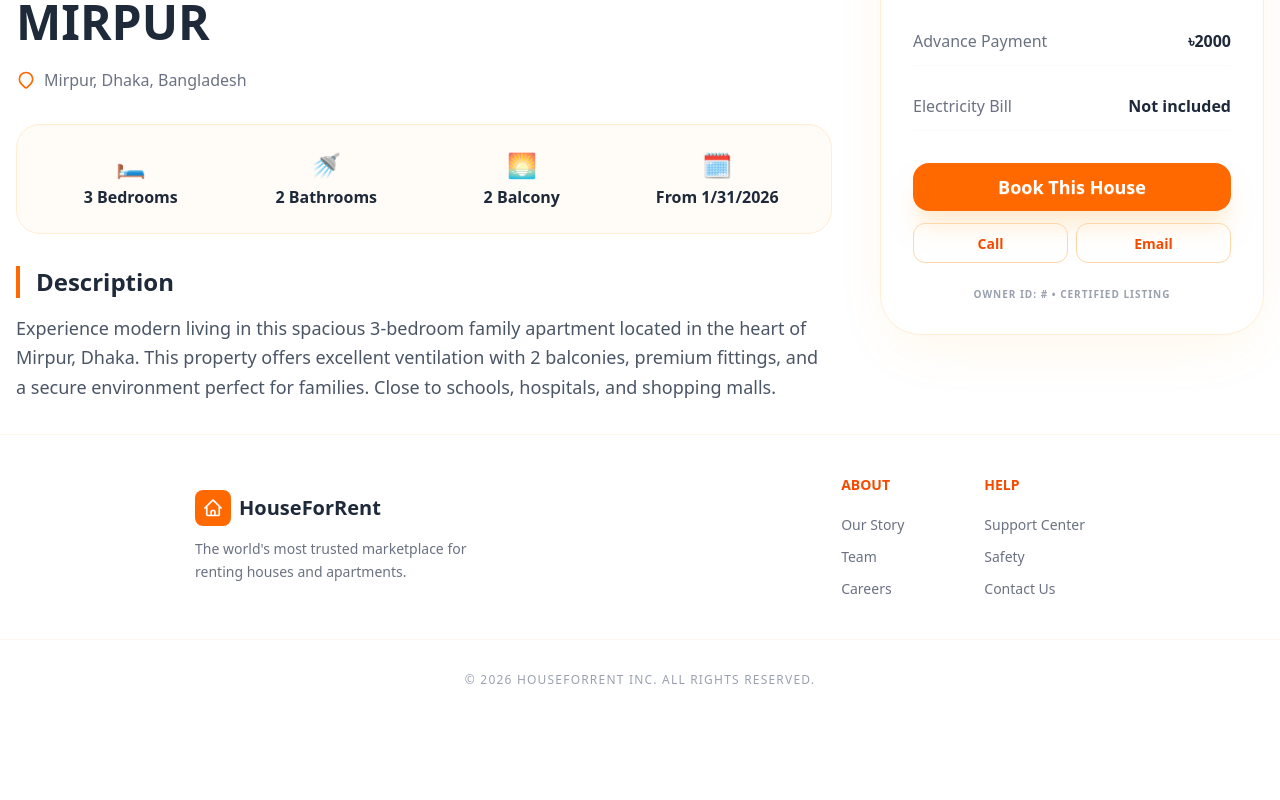
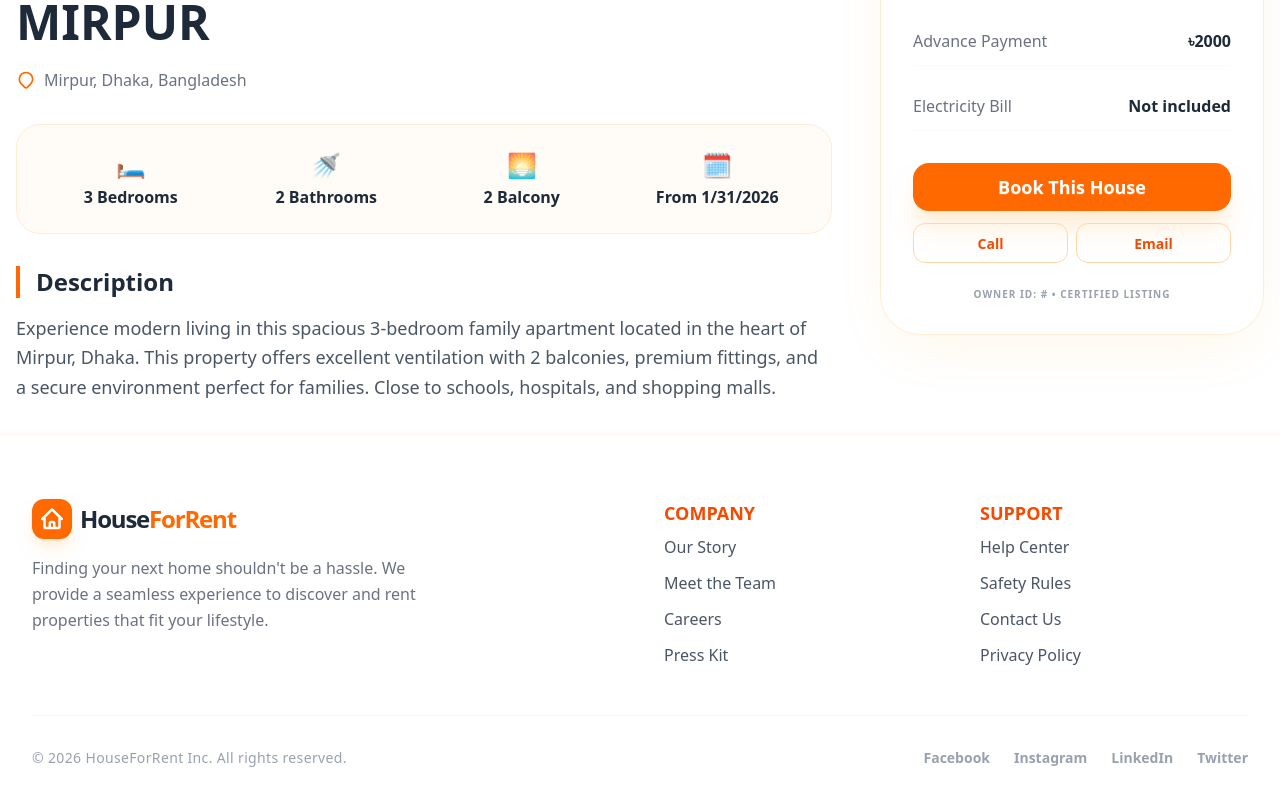
Before and after one commit to likhonsorkar/house-for-rent-react-frontend, a React (Vite) app: page /homeads/1 in a window 1280 px wide. Shown: the part 742-1542 px from the top of the page. Before the commit the page ends 1438 px from the top, so only its background shows below. Built offline with nearby package versions, Linux system fonts and the light colour scheme.

Commit message:
Some Update

```diff
--- a/src/components/Footer.jsx
+++ b/src/components/Footer.jsx
@@ -1,45 +1,72 @@
 import React from 'react';
 
 const Footer = () => {
+    const socialLinks = [
+        { label: "Facebook", url: "#" },
+        { label: "Instagram", url: "#" },
+        { label: "LinkedIn", url: "#" },
+        { label: "Twitter", url: "#" },
+    ];
     return (
-        <footer>
-           <div className="footer footer-center md:footer p-10 bg-white border-t border-orange-50 text-base-content lg:justify-items-center">
-             {/* LEFT: Branding */}
-            <div className="flex flex-col items-center md:items-start gap-3">
+        <footer className="bg-white border-t border-orange-50 pt-16 pb-8 px-4 md:px-8">
+            <div className="container mx-auto">
+                {/* Main Content Grid */}
+                <div className="grid grid-cols-1 md:grid-cols-2 lg:grid-cols-4 gap-12 mb-12">
+                    {/* LEFT: Branding Section */}
+                    <div className="lg:col-span-2 flex flex-col items-center md:items-start space-y-4 text-center md:text-left">
                         <div className="flex items-center gap-2">
-                <div className="bg-orange-500 p-2 rounded-lg">
-                    <svg xmlns="http://www.w3.org/2000/svg" fill="none" viewBox="0 0 24 24" strokeWidth={2} stroke="white" className="w-5 h-5">
+                            <div className="bg-orange-500 p-2 rounded-xl shadow-lg shadow-orange-100">
+                                <svg xmlns="http://www.w3.org/2000/svg" fill="none" viewBox="0 0 24 24" strokeWidth={2.5} stroke="white" className="w-6 h-6">
                                     <path strokeLinecap="round" strokeLinejoin="round" d="m2.25 12 8.954-8.955c.44-.439 1.152-.439 1.591 0L21.75 12M4.5 9.75v10.125c0 .621.504 1.125 1.125 1.125H9.75v-4.875c0-.621 1.125-1.125 1.125-1.125h2.25c.621 0 1.125.504 1.125 1.125V21h4.125c.621 0 1.125-.504 1.125-1.125V9.75M8.25 21h8.25" />
                                 </svg>
                             </div>
-                <span className="font-black text-xl text-gray-800">HouseForRent</span>
+                            <span className="font-black text-2xl tracking-tighter text-gray-800">
+                                House<span className="text-orange-500">ForRent</span>
+                            </span>
                         </div>
-                <p className="max-w-xs text-center md:text-left text-gray-500 text-sm leading-relaxed">
-                The world's most trusted marketplace for renting houses and apartments.
+                        <p className="max-w-sm text-gray-500 text-base leading-relaxed">
+                            Finding your next home shouldn't be a hassle. We provide a seamless experience to discover and rent properties that fit your lifestyle.
                         </p>
                     </div>
-            {/* RIGHT: Navigation Links (Responsive flex) */}
-            <div className="grid grid-cols-2 md:flex md:gap-20 text-center md:text-left">
-                <nav className="flex flex-col gap-3">
-                <h6 className="footer-title text-orange-600 opacity-100 font-bold">About</h6>
-                <a className="link link-hover text-gray-500 text-sm">Our Story</a>
-                <a className="link link-hover text-gray-500 text-sm">Team</a>
-                <a className="link link-hover text-gray-500 text-sm">Careers</a>
+                    {/* MIDDLE: About Links */}
+                    <div className="flex flex-col items-center md:items-start space-y-4">
+                        <h6 className="footer-title text-orange-600 opacity-100 font-bold text-lg mb-2">Company</h6>
+                        <nav className="flex flex-col space-y-3 items-center md:items-start">
+                            <a className="link link-hover text-gray-600 hover:text-orange-500 transition-colors">Our Story</a>
+                            <a className="link link-hover text-gray-600 hover:text-orange-500 transition-colors">Meet the Team</a>
+                            <a className="link link-hover text-gray-600 hover:text-orange-500 transition-colors">Careers</a>
+                            <a className="link link-hover text-gray-600 hover:text-orange-500 transition-colors">Press Kit</a>
                         </nav>
-                <nav className="flex flex-col gap-3">
-                <h6 className="footer-title text-orange-600 opacity-100 font-bold">Help</h6>
-                <a className="link link-hover text-gray-500 text-sm">Support Center</a>
-                <a className="link link-hover text-gray-500 text-sm">Safety</a>
-                <a className="link link-hover text-gray-500 text-sm">Contact Us</a>
+                    </div>
+                    {/* RIGHT: Help Links */}
+                    <div className="flex flex-col items-center md:items-start space-y-4">
+                        <h6 className="footer-title text-orange-600 opacity-100 font-bold text-lg mb-2">Support</h6>
+                        <nav className="flex flex-col space-y-3 items-center md:items-start">
+                            <a className="link link-hover text-gray-600 hover:text-orange-500 transition-colors">Help Center</a>
+                            <a className="link link-hover text-gray-600 hover:text-orange-500 transition-colors">Safety Rules</a>
+                            <a className="link link-hover text-gray-600 hover:text-orange-500 transition-colors">Contact Us</a>
+                            <a className="link link-hover text-gray-600 hover:text-orange-500 transition-colors">Privacy Policy</a>
                         </nav>
                     </div>
                 </div>
-
-            {/* BOTTOM (Centered on all) */}
-            <div className="w-full border-t border-orange-50 pt-8 mb-2 col-span-full text-center">
-                <p className="text-xs text-gray-400 font-medium tracking-widest uppercase">
+                {/* BOTTOM: Copyright Section */}
+                <div className="border-t border-orange-50 pt-8 mt-4 flex flex-col md:flex-row justify-between items-center gap-4">
+                    <p className="text-sm text-gray-400 font-medium tracking-wide order-2 md:order-1">
                         &copy; 2026 HouseForRent Inc. All rights reserved.
                     </p>
+                    <div className="flex items-center gap-6 order-1 md:order-2 text-gray-400">
+                        {/* Social Media Icons (Optional but looks professional) */}
+                        {socialLinks.map((social, index) => (
+                            <a
+                                key={index}
+                                href={social.url}
+                                className="text-sm text-gray-400 hover:text-orange-500 transition-colors font-semibold"
+                            >
+                                {social.label}
+                            </a>
+                        ))}
+                    </div>
+                </div>
             </div>
         </footer>
     );
--- a/src/components/Header.jsx
+++ b/src/components/Header.jsx
@@ -93,8 +93,26 @@ const Header = () => {
                 }
             </div>
         </header>
-        {successMSG && (<span className="label-text-alt text-success">{successMSG}</span>)}
-        {errorMSG && (<span className="label-text-alt text-error"> {errorMSG} </span>)}
+        {(successMSG || errorMSG) && (
+                <div className={`w-full py-3 px-4 animate-in slide-in-from-top duration-300 border-b ${
+                    successMSG ? "bg-green-50 border-green-100" : "bg-red-50 border-red-100"
+                }`}>
+                    <div className="container mx-auto flex items-center justify-center gap-2">
+                        {successMSG ? (
+                            <svg xmlns="http://www.w3.org/2000/svg" className="h-5 w-5 text-green-600" fill="none" viewBox="0 0 24 24" stroke="currentColor">
+                                <path strokeLinecap="round" strokeLinejoin="round" strokeWidth="2" d="M9 12l2 2 4-4m6 2a9 9 0 11-18 0 9 9 0 0118 0z" />
+                            </svg>
+                        ) : (
+                            <svg xmlns="http://www.w3.org/2000/svg" className="h-5 w-5 text-red-600" fill="none" viewBox="0 0 24 24" stroke="currentColor">
+                                <path strokeLinecap="round" strokeLinejoin="round" strokeWidth="2" d="M12 8v4m0 4h.01M21 12a9 9 0 11-18 0 9 9 0 0118 0z" />
+                            </svg>
+                        )}
+                        <span className={`text-sm font-bold ${successMSG ? "text-green-700" : "text-red-700"}`}>
+                            {successMSG || errorMSG}
+                        </span>
+                    </div>
+                </div>
+            )}
         </>
     );
 };
```
Lines whose indentation alone changed are shown as unchanged.
